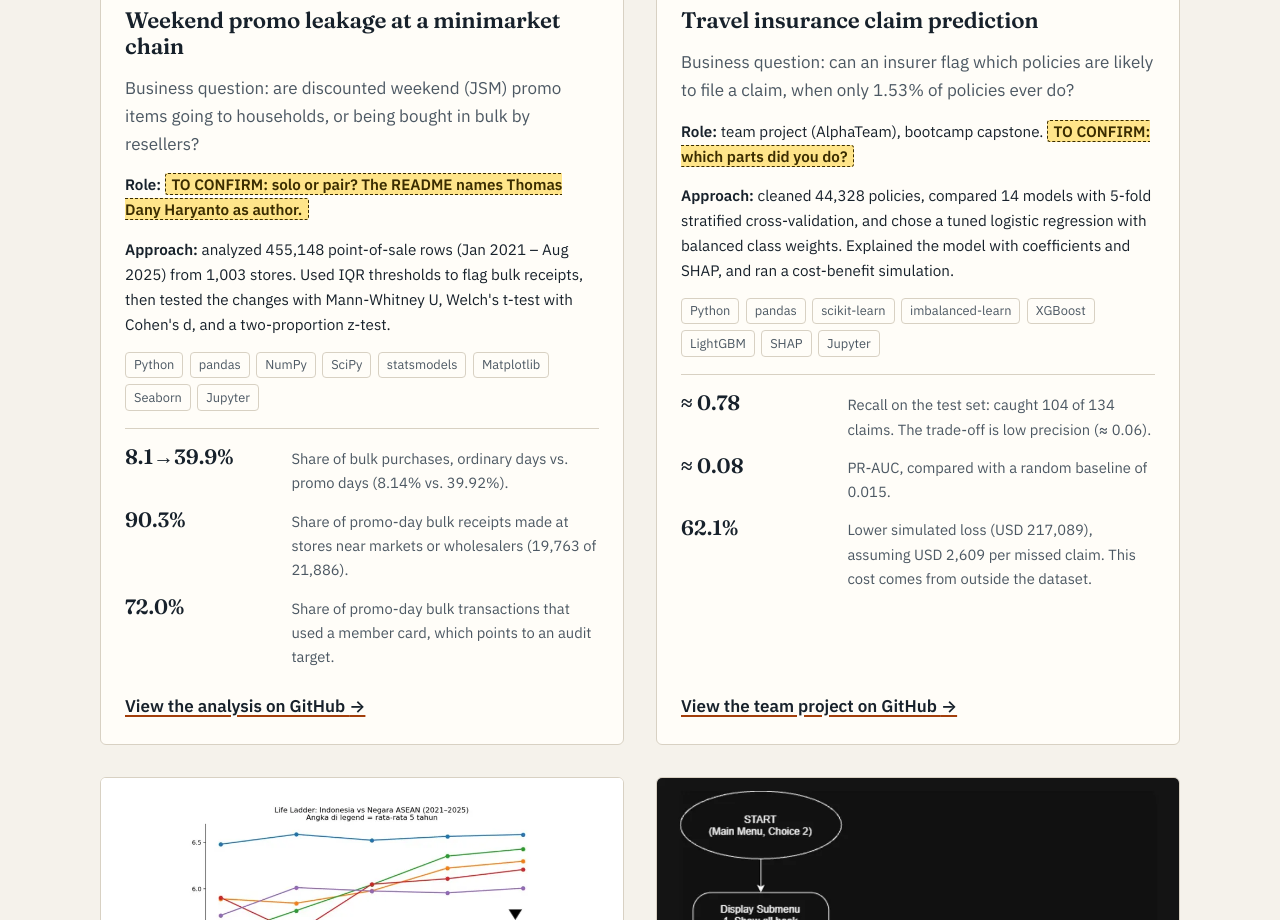
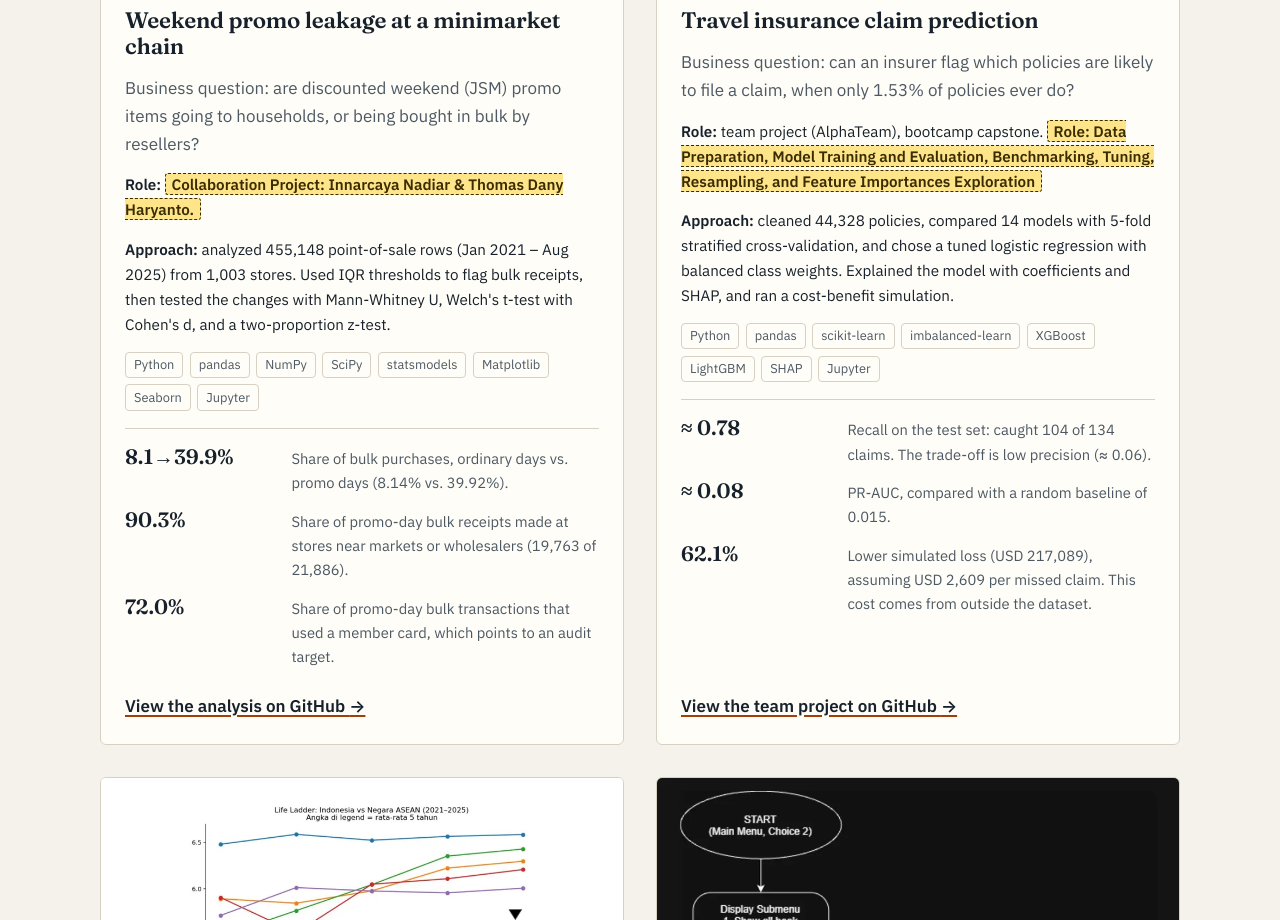
Before and after one commit to innarnadiar/innarnadiar.github.io, a plain HTML site: page index.html in a window 1280 px wide. Shown: the part 1680-2600 px from the top of the page. Drawn offline with Linux system fonts and the light colour scheme.

Commit message:
Update index.html

```diff
--- a/index.html
+++ b/index.html
@@ -290,7 +290,7 @@
             <p class="kicker">Retail analytics · Hypothesis testing</p>
             <h3>Weekend promo leakage at a minimarket chain</h3>
             <p class="context">Business question: are discounted weekend (JSM) promo items going to households, or being bought in bulk by resellers?</p>
-            <p class="meta"><strong>Role:</strong> <span class="todo">TO CONFIRM: solo or pair? The README names Thomas Dany Haryanto as author.</span></p>
+            <p class="meta"><strong>Role:</strong> <span class="todo">Collaboration Project: Innarcaya Nadiar & Thomas Dany Haryanto.</span></p>
             <p class="meta"><strong>Approach:</strong> analyzed 455,148 point-of-sale rows (Jan 2021 – Aug 2025) from 1,003 stores. Used IQR thresholds to flag bulk receipts, then tested the changes with Mann-Whitney U, Welch's t-test with Cohen's d, and a two-proportion z-test.</p>
             <ul class="tools" aria-label="Tools">
               <li>Python</li><li>pandas</li><li>NumPy</li><li>SciPy</li><li>statsmodels</li><li>Matplotlib</li><li>Seaborn</li><li>Jupyter</li>
@@ -314,7 +314,7 @@
             <p class="kicker">Insurance · Machine learning</p>
             <h3>Travel insurance claim prediction</h3>
             <p class="context">Business question: can an insurer flag which policies are likely to file a claim, when only 1.53% of policies ever do?</p>
-            <p class="meta"><strong>Role:</strong> team project (AlphaTeam), bootcamp capstone. <span class="todo">TO CONFIRM: which parts did you do?</span></p>
+            <p class="meta"><strong>Role:</strong> team project (AlphaTeam), bootcamp capstone. <span class="todo">Role: Data Preparation, Model Training and Evaluation, Benchmarking, Tuning, Resampling, and Feature Importances Exploration</span></p>
             <p class="meta"><strong>Approach:</strong> cleaned 44,328 policies, compared 14 models with 5-fold stratified cross-validation, and chose a tuned logistic regression with balanced class weights. Explained the model with coefficients and SHAP, and ran a cost-benefit simulation.</p>
             <ul class="tools" aria-label="Tools">
               <li>Python</li><li>pandas</li><li>scikit-learn</li><li>imbalanced-learn</li><li>XGBoost</li><li>LightGBM</li><li>SHAP</li><li>Jupyter</li>
```
